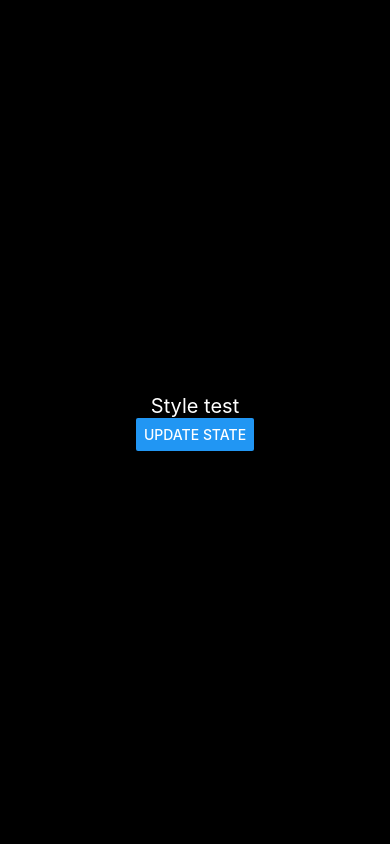
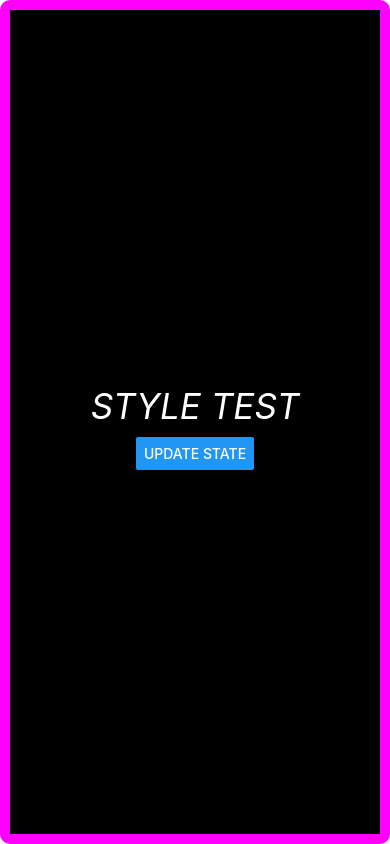
Before and after one commit to kwakyebrilliant/MainApp-mobile, a React Native app: screen / in a window 390 px wide. Built offline with nearby package versions, Linux system fonts and the light colour scheme.

Commit message:
app updates

```diff
--- a/App.js
+++ b/App.js
@@ -20,10 +20,20 @@ const styles = StyleSheet.create({
     backgroundColor: '#000',
     justifyContent: 'center',
     alignItems: 'center',
+    borderWidth: 10,
+    borderColor: '#ff00ff',
+    borderRadius: 10,
   },
   text: {
     color: '#fff',
-    fontSize: 20,
+    fontSize: 35,
+    fontStyle: 'italic',
+    margin: 10,
+    textTransform: 'uppercase',
+  },
+  button: {
+    width: 200,
+    height: 60,
   },
 });
 
```
